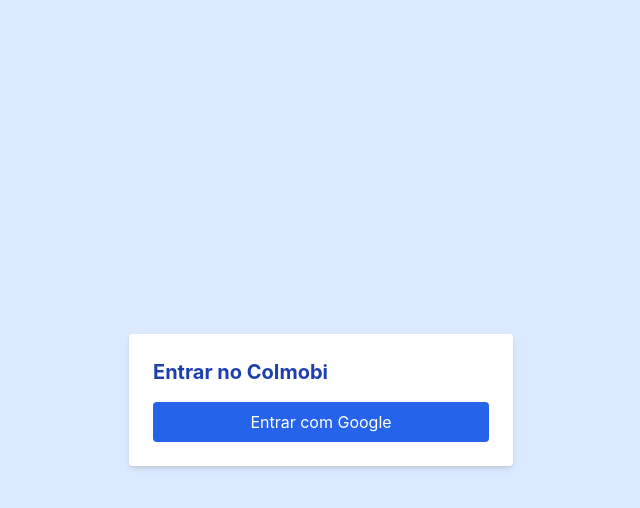
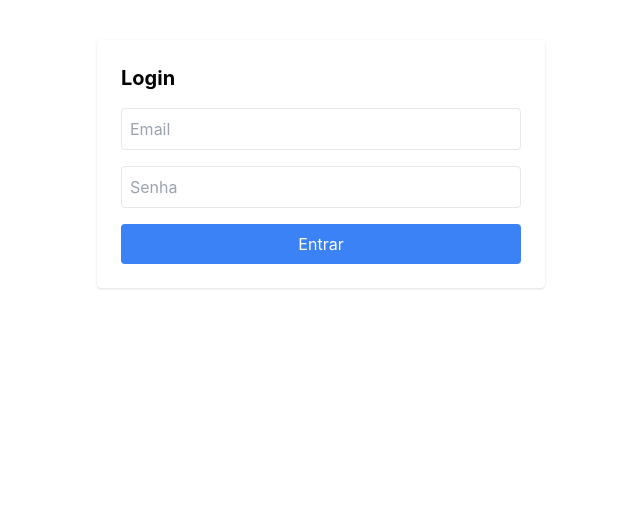
Before and after one commit to vigmiranda/coimobi-frontend, a React (Vite) app: page /login in a window 1280 px wide. Shown: the top 508 px of the page, without its empty margins (319-959 px from the left). Built offline with nearby package versions, Linux system fonts and the light colour scheme.

Commit message:
Evoluindo...

```diff
--- a/src/App.jsx
+++ b/src/App.jsx
@@ -1,5 +1,6 @@
 import { Routes, Route, Navigate } from 'react-router-dom';
 import Layout from './components/Layout';
+import PrivateRoute from './components/PrivateRoute';
 import PropertyList from './components/PropertyList';
 import PropertyForm from './components/PropertyForm';
 import Login from './pages/Login';
@@ -8,7 +9,12 @@
     return (
         <Routes>
             <Route path="/login" element={<Login />} />
-            <Route path="/" element={<Layout />}>
+
+            <Route path="/" element={
+                <PrivateRoute>
+                    <Layout />
+                </PrivateRoute>
+            }>
                 <Route index element={<Navigate to="properties" replace />} />
                 <Route path="properties" element={<PropertyList />} />
                 <Route path="properties/new" element={<PropertyForm />} />
--- a/src/api/api.js
+++ b/src/api/api.js
@@ -7,4 +7,12 @@
     },
 });
 
+api.interceptors.request.use((config) => {
+    const token = localStorage.getItem("token");
+    if (token) {
+        config.headers.Authorization = `Bearer ${token}`;
+    }
+    return config;
+});
+
 export default api;
--- /dev/null
+++ b/src/components/ConfirmModal.jsx
@@ -0,0 +1,28 @@
+import React from 'react';
+
+export default function ConfirmModal({ isOpen, onConfirm, onCancel }) {
+    if (!isOpen) return null;
+
+    return (
+        <div className="fixed inset-0 flex items-center justify-center bg-black bg-opacity-50 z-50">
+            <div className="bg-white p-6 rounded shadow-md max-w-sm w-full text-center">
+                <h2 className="text-lg font-semibold mb-4">Confirmação</h2>
+                <p className="mb-6">Tem certeza que deseja deletar este imóvel?</p>
+                <div className="flex justify-center gap-4">
+                    <button
+                        onClick={onCancel}
+                        className="px-4 py-2 bg-gray-300 rounded hover:bg-gray-400"
+                    >
+                        Cancelar
+                    </button>
+                    <button
+                        onClick={onConfirm}
+                        className="px-4 py-2 bg-red-500 text-white rounded hover:bg-red-600"
+                    >
+                        Deletar
+                    </button>
+                </div>
+            </div>
+        </div>
+    );
+}
--- /dev/null
+++ b/src/components/PrivateRoute.jsx
@@ -0,0 +1,6 @@
+import { Navigate } from "react-router-dom";
+
+export default function PrivateRoute({ children }) {
+    const token = localStorage.getItem("token");
+    return token ? children : <Navigate to="/login" />;
+}
--- a/src/components/PropertyList.jsx
+++ b/src/components/PropertyList.jsx
@@ -1,9 +1,11 @@
-import { useEffect, useState } from 'react';
-import { Link } from 'react-router-dom';
+import {useEffect, useState} from 'react';
+import {Link} from 'react-router-dom';
 import api from '../api/api';
+import ConfirmModal from "./ConfirmModal.jsx";
 
 export default function PropertyList() {
-
+    const [showModal, setShowModal] = useState(false);
+    const [propertyToDelete, setPropertyToDelete] = useState(null);
     const [properties, setProperties] = useState([]);
 
     const fetchData = () => {
@@ -16,11 +18,24 @@
         fetchData();
     }, []);
 
+    const handleDeleteClick = (id) => {
+        setPropertyToDelete(id);
+        setShowModal(true);
+    };
+    const confirmDelete = () => {
+        if (propertyToDelete) {
+            handleDelete(propertyToDelete); // sua função de exclusão
+            setShowModal(false);
+            setPropertyToDelete(null);
+        }
+    };
+
     const handleDelete = (ID) => {
-      api.delete('/property/'+ID)
+        api.delete('/property/' + ID)
             .then(() => fetchData())
             .catch(err => console.error('Erro ao deletar propriedades', err));
     };
+
 
     return (
         <div className="max-w-4xl mx-auto">
@@ -31,15 +46,27 @@
                     <li key={p.ID} className="border p-4 rounded shadow flex justify-between items-center">
                         <div>
                             <h2 className="text-lg font-semibold">{p.title}</h2>
-                <p> <b> Tipo:</b> {p.property_type} - <b> Valor:</b>  R$ {p.purpose}</p>
-              <p><b> Endereço: </b>  {p.full_address}</p>
+                            <p><b> Tipo:</b> {p.property_type} - <b> Valor:</b> R$ {p.purpose}</p>
+                            <p><b> Endereço: </b> {p.full_address}</p>
                         </div>
                         <div className="space-x-2">
-              <Link to={`${p.ID}/edit/`} className="bg-blue-500 text-white px-3 py-1 rounded">Edit</Link>
-              <button onClick={() => handleDelete(p.ID)} className="bg-red-500 text-white px-3 py-1 rounded">Delete</button>
+                            <Link to={`${p.ID}/edit/`}
+                                  className="inline-flex items-center justify-center bg-blue-500 text-white px-3 py-1 rounded">Edit</Link>
+                            <button
+                                onClick={() => handleDeleteClick(p.ID)}
+                                className="inline-flex items-center justify-center bg-red-500 text-white px-3 py-1 rounded"
+                            >
+                                Delete
+                            </button>
                         </div>
                     </li>
                 ))}
+
+                <ConfirmModal
+                    isOpen={showModal}
+                    onConfirm={confirmDelete}
+                    onCancel={() => setShowModal(false)}
+                />
             </ul>
         </div>
     );
--- a/src/components/Sidebar.jsx
+++ b/src/components/Sidebar.jsx
@@ -1,19 +1,25 @@
-import { NavLink } from 'react-router-dom';
-import { Home, Plus, LogOut } from 'lucide-react';
+import {NavLink} from 'react-router-dom';
+import {Home, Plus, LogOut} from 'lucide-react';
+import logo from '../assets/images/logo.png';
 
 export default function Sidebar() {
     return (
         <div className="w-64 bg-blue-700 text-white p-4 hidden md:block">
-            <h2 className="text-2xl font-bold mb-6">CoImobi</h2>
+            <div className="flex items-center gap-3 mb-6">
+                <img src={logo} alt="CoImobi Logo" className="h-20"/>
+                <span className="text-lg font-light leading-tight">
+                    Conectando<br/>imóveis com<br/>tecnologia
+                </span>
+            </div>
             <nav className="flex flex-col gap-4">
                 <NavLink to="/properties" className="flex items-center gap-2 hover:text-blue-200">
-                    <Home size={18} /> Listar Imóveis
+                    <Home size={18}/> Listar Imóveis
                 </NavLink>
                 <NavLink to="/properties/new" className="flex items-center gap-2 hover:text-blue-200">
-                    <Plus size={18} /> Cadastrar Imóvel
+                    <Plus size={18}/> Cadastrar Imóvel
                 </NavLink>
                 <NavLink to="/login" className="flex items-center gap-2 hover:text-blue-200 mt-10">
-                    <LogOut size={18} /> Sair
+                    <LogOut size={18}/> Sair
                 </NavLink>
             </nav>
         </div>
--- a/src/pages/Login.jsx
+++ b/src/pages/Login.jsx
@@ -1,12 +1,52 @@
+import { useState } from "react";
+import { useNavigate } from "react-router-dom";
+import api from '../api/api';
+
 export default function Login() {
+    const [email, setEmail] = useState("");
+    const [password, setPassword] = useState("");
+    const [error, setError] = useState("");
+    const navigate = useNavigate();
+
+    const handleSubmit = async (e) => {
+        e.preventDefault();
+        try {
+            const res = await api.post("/auth/login", { email, password });
+            localStorage.setItem("token", res.data.token);
+            navigate("/properties");
+        } catch (err) {
+            setError("Usuário ou senha inválidos");
+        }
+    };
+
     return (
-        <div className="h-screen flex items-center justify-center bg-blue-100">
-            <div className="bg-white p-6 rounded shadow-md w-full max-w-sm">
-                <h2 className="text-xl font-bold text-blue-800 mb-4">Entrar no CoImobi</h2>
-                <button className="w-full bg-blue-600 text-white p-2 rounded hover:bg-blue-700">
-                    Entrar com Google
+        <div className="max-w-md mx-auto mt-10 p-6 bg-white shadow rounded">
+            <h2 className="text-xl font-bold mb-4">Login</h2>
+            {error && <div className="text-red-500 mb-2">{error}</div>}
+            <form onSubmit={handleSubmit}>
+                <input
+                    type="email"
+                    placeholder="Email"
+                    value={email}
+                    onChange={(e) => setEmail(e.target.value)}
+                    className="w-full mb-4 p-2 border rounded"
+                    required
+                />
+                <input
+                    type="password"
+                    placeholder="Senha"
+                    value={password}
+                    onChange={(e) => setPassword(e.target.value)}
+                    className="w-full mb-4 p-2 border rounded"
+                    required
+                />
+                <button
+                    type="submit"
+                    className="w-full bg-blue-500 text-white py-2 rounded hover:bg-blue-600"
+                >
+                    Entrar
                 </button>
-            </div>
+            </form>
         </div>
     );
 }
--- a/src/pages/PropertyForm.jsx
+++ /dev/null
@@ -1,13 +0,0 @@
-import { useParams } from 'react-router-dom';
-
-export default function PropertyForm() {
-    const { id } = useParams();
-    return (
-        <div>
-            <h2 className="text-lg font-bold mb-4">
-                {id ? 'Editar Imóvel' : 'Cadastrar Novo Imóvel'}
-            </h2>
-            <p>Formulário de cadastro/edição aqui...</p>
-        </div>
-    );
-}
--- a/src/pages/PropertyList.jsx
+++ /dev/null
@@ -1,8 +0,0 @@
-export default function PropertyList() {
-    return (
-        <div>
-            <h2 className="text-lg font-bold mb-4">Listagem de Imóveis</h2>
-            <p>Aqui vai a listagem com os cards dos imóveis...</p>
-        </div>
-    );
-}
```
Also changed, not shown: src/assets/images/logo.png (added). Lines whose indentation alone changed are shown as unchanged.
